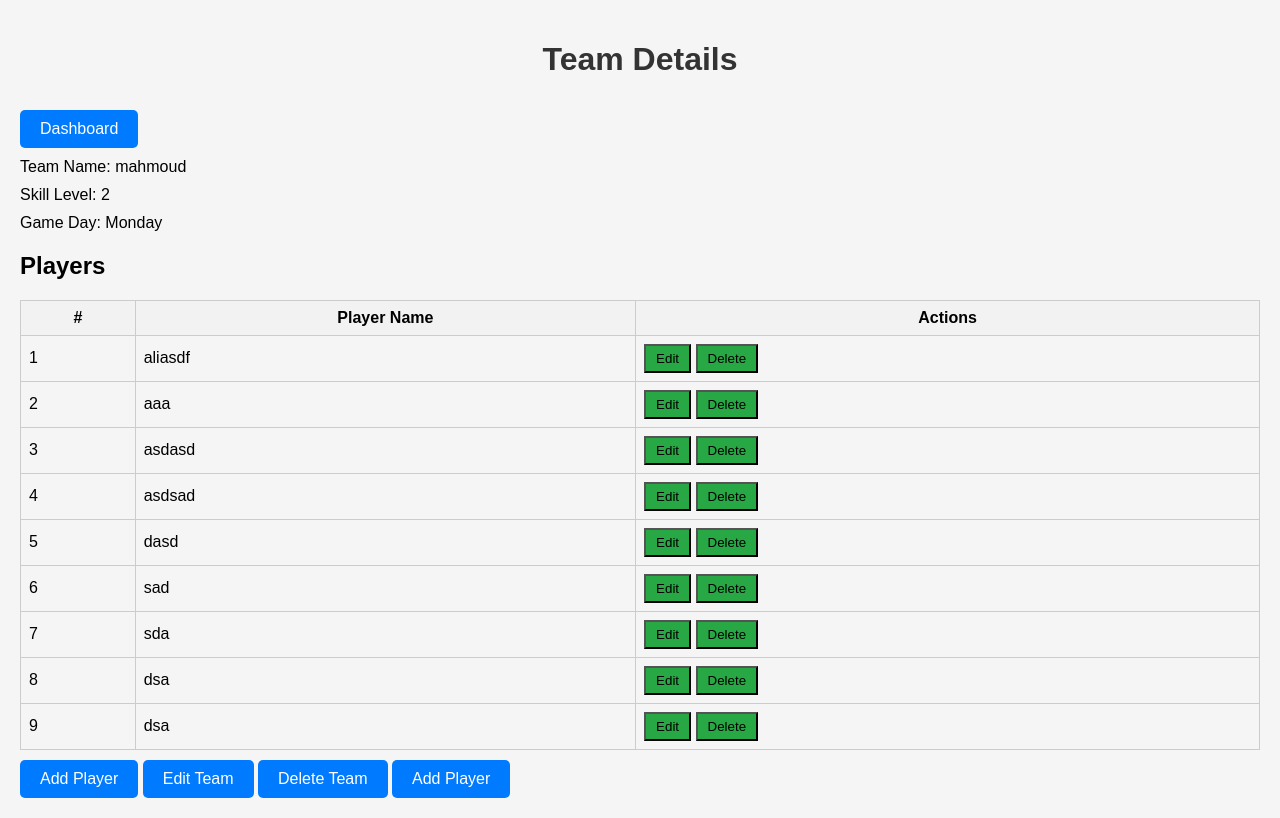
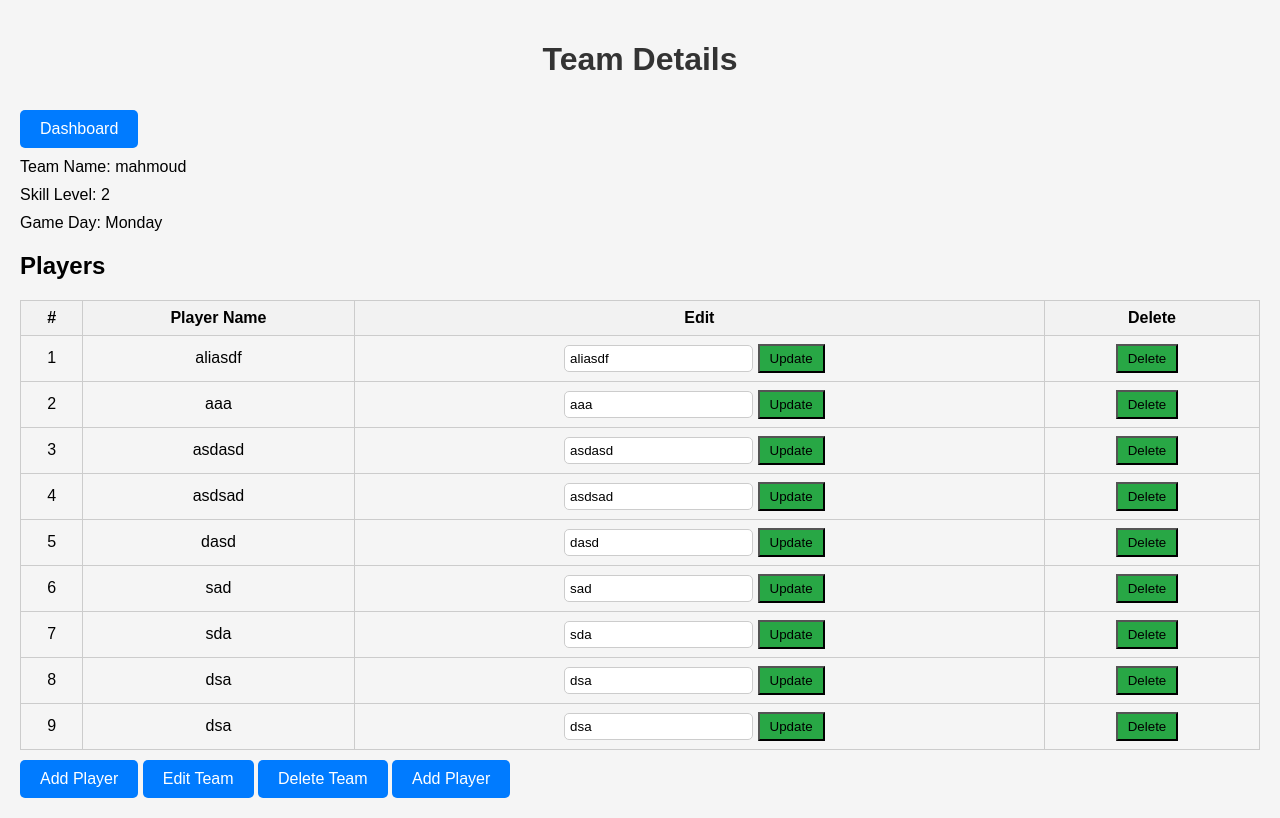
Before and after one commit to alielzoghby/football-teams, a PHP site: page /team_details.php?team_id=1 in a window 1280 px wide. Run offline with PHP 8.4, Linux system fonts and the light colour scheme; a user stored in the database is signed in; data comes from the database, SQL or seed files in the repository.

Commit message:
remove script from team_details.php

```diff
--- a/team_details.php
+++ b/team_details.php
@@ -107,10 +107,13 @@ if ($_SERVER['REQUEST_METHOD'] === 'POST') {
         th, td {
             padding: 8px;
             border: 1px solid #ccc;
+            text-align: center;
+
         }
 
         th {
             background-color: #f2f2f2;
+
         }
 
         form {
@@ -172,7 +175,8 @@ if ($_SERVER['REQUEST_METHOD'] === 'POST') {
             <tr>
                 <th>#</th>
                 <th>Player Name</th>
-                <th>Actions</th>
+                <th>Edit</th>
+                <th>Delete</th>
             </tr>
         </thead>
         <tbody>
@@ -181,15 +185,17 @@ if ($_SERVER['REQUEST_METHOD'] === 'POST') {
                     <td><?php echo $index + 1; ?></td>
                     <td>
                         <span class="player-name"><?php echo $player['player_name']; ?></span>
-                        <form class="hidden" action="" method="POST">
-                            <input type="hidden" name="player_id" value="<?php echo $player['id']; ?>">
+
+                    </td>
+                    <td>
+                        <form action="" method="POST">
+                            <input  class="hidden" type="hidden" name="player_id" value="<?php echo $player['id']; ?>">
                             <input type="text" name="player_name" value="<?php echo $player['player_name']; ?>">
                             <button id="edit_player" type="submit" name="edit_player">Update</button>
                         </form>
                     </td>
                     <td>
                         <form action="" method="POST">
-                            <button class="edit-button">Edit</button>
                             <input type="hidden" name="player_id" value="<?php echo $player['id']; ?>">
                             <button type="submit" name="delete_player">Delete</button>
                         </form>
@@ -207,26 +213,5 @@ if ($_SERVER['REQUEST_METHOD'] === 'POST') {
 <a href="delete_team.php?team_id=<?php echo $teamId; ?>">Delete Team</a>
 <a href="add_player.php?team_id=<?php echo $teamId; ?>">Add Player</a>
 
-<script>
-    document.addEventListener('DOMContentLoaded', function() {
-        var editButtons = document.querySelectorAll('.edit-button');
-
-        editButtons.forEach(function(button) {
-            button.addEventListener('click', function(e) {
-                e.preventDefault();
-                var row = this.closest('tr');
-                var playerName = row.querySelector('.player-name');
-                var form = row.querySelector('form.hidden');
-                var editButton = row.querySelector('.edit-button');
-                var updateButton = row.querySelector('.update-button');
-
-                playerName.classList.add('hidden');
-                form.classList.remove('hidden');
-                editButton.classList.add('hidden');
-                updateButton.classList.remove('hidden');
-            });
-        });
-    });
-</script>
 </body>
 </html>
```
